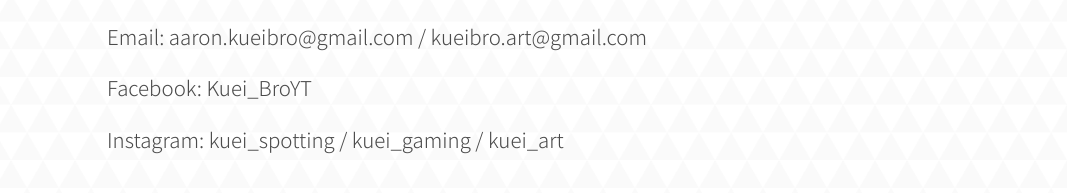
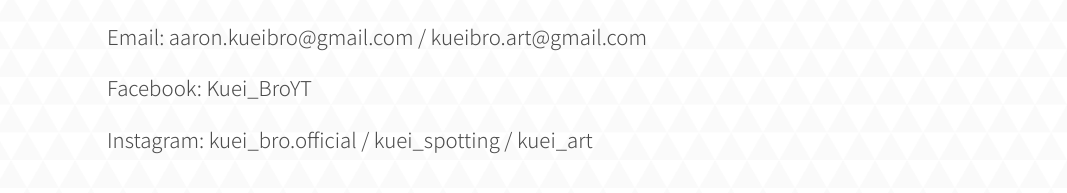
Before and after one commit to Kuei-Bro/kuei_web, a plain HTML site: page index.html in a window 1280 px wide. Shown: the part 1364-1557 px from the top of the page, without its empty margins (213-1280 px from the left). Drawn offline with Linux system fonts and the light colour scheme; some packages are replaced by stand-ins of ours; a web font is replaced by a local one.

Commit message:
Update index.html

```diff
--- a/index.html
+++ b/index.html
@@ -55,7 +55,7 @@
                         Email: <a href="mailto:aaron.kueibro@gmail.com">aaron.kueibro@gmail.com</a> /
                         <a href="mailto:kueibro.art@gmail.com">kueibro.art@gmail.com</a><br>
                             Facebook: <a href="https://www.facebook.com/KueiBroYT" target="_blank">Kuei_BroYT</a><br>
-                            Instagram: <a href="https://www.instagram.com/kuei_spotting/" target="_blank">kuei_spotting</a> / <a href="https://www.instagram.com/kuei_gaming/" target="_blank">kuei_gaming</a> / <a href="https://www.instagram.com/kuei_art/" target="_blank">kuei_art</a></p>
+                            Instagram: <a href="https://www.instagram.com/kuei_bro.official/" target="_blank">kuei_bro.official</a> / <a href="https://www.instagram.com/kuei_spotting/" target="_blank">kuei_spotting</a> / <a href="https://www.instagram.com/kuei_art/" target="_blank">kuei_art</a></p>
                     <img src="images/feedback.png" alt="feedback">
                     <span>回饋</span>
                     <p><!--空行--></p>
```
